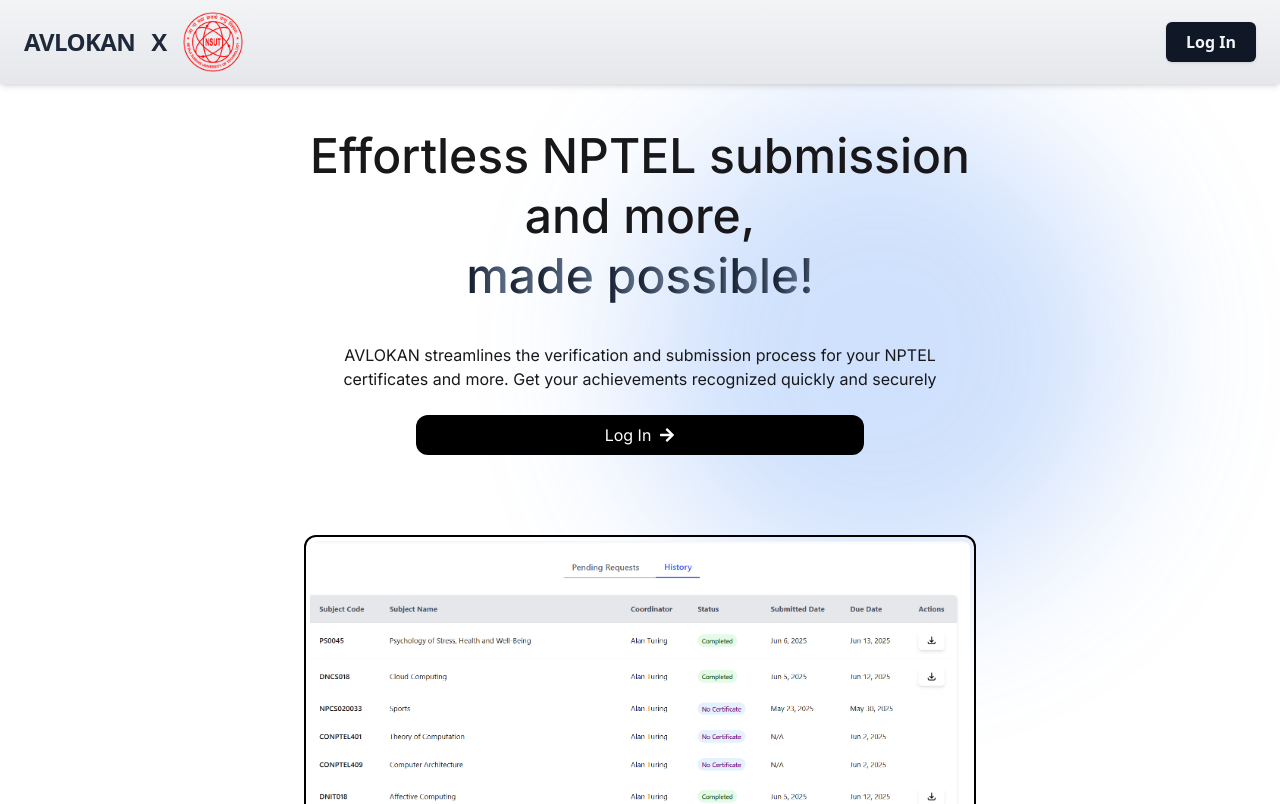
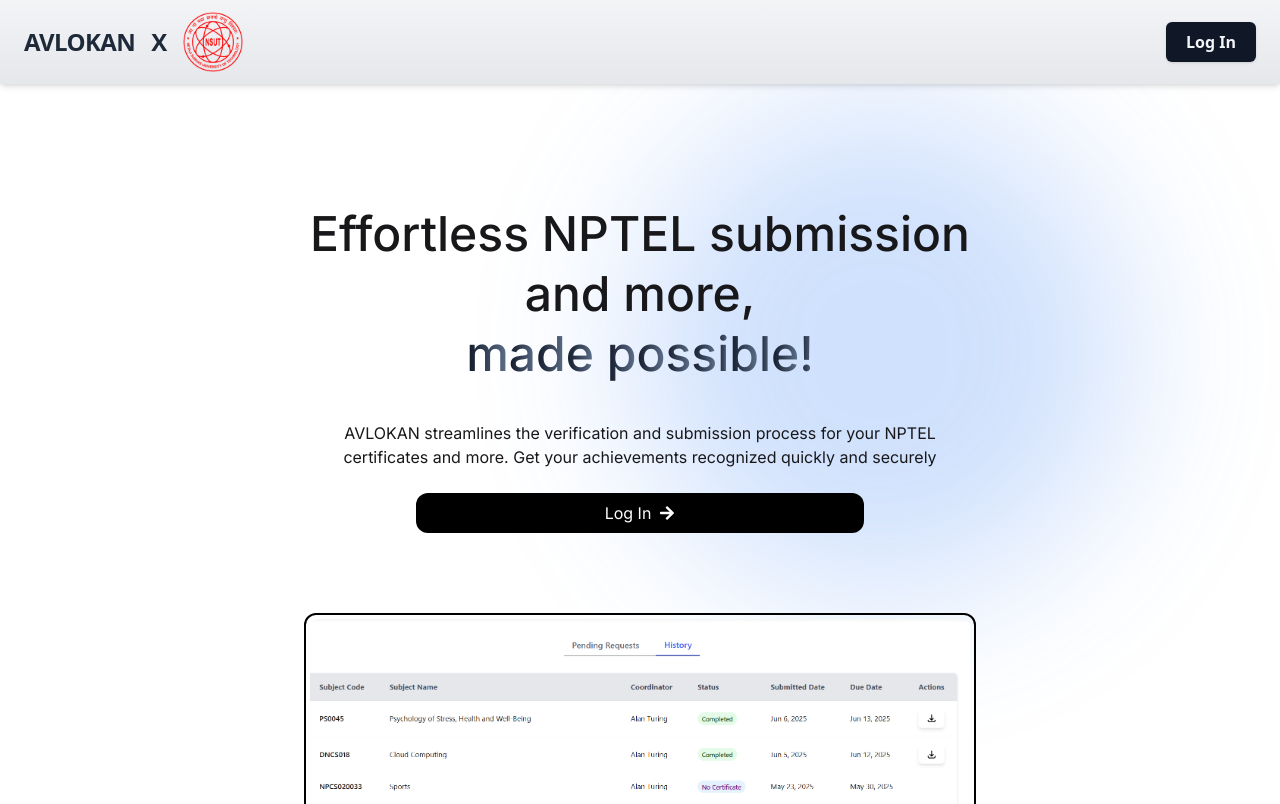
Before and after one commit to avlokan-nsut/nptelize, a React (Vite) app in the folder frontend/: page / in a window 1280 px wide. Shown: the top 804 px of the page. Built offline with nearby package versions, Linux system fonts and the light colour scheme; no server answers.

Commit message:
Fixed hero section

```diff
--- a/frontend/src/components/new-landing/Counter.tsx
+++ b/frontend/src/components/new-landing/Counter.tsx
@@ -42,7 +42,7 @@ const Counter = () => {
     return (
         <>
             <section className="w-full py-6 my-10 px-10 lg:px-24 md:py-20 md:mb-0 ">
-                <div className=" flex flex-col space-y-14 justify-between font-hero text-black  rounded-xl text-center text-[22px] font-medium md:flex-row md:space-y-0 ">
+                <div className=" flex flex-col space-y-14 justify-between font-hero text-black  rounded-xl text-center text-[22px] font-medium lg:flex-row ">
                     {counters.map((counter, index) => (
                         <div key={index}>
                             <GradientText
--- a/frontend/src/components/new-landing/Hero.tsx
+++ b/frontend/src/components/new-landing/Hero.tsx
@@ -22,7 +22,7 @@ const Hero = () => {
 
     return (
         <>
-            <section className="p-6 pt-24 flex flex-col items-center justify-center font-hero md:h-[90vh] lg:min-h-screen">
+            <section className="p-6 flex flex-col items-center justify-center font-hero min-h-screen md:mt-24">
                 <div className='max-w-2xl flex flex-col items-center justify-center'>
                     <div className="text-center font-medium">
                         <h1 className="text-4xl md:text-5xl text-center leading-tight">
```
